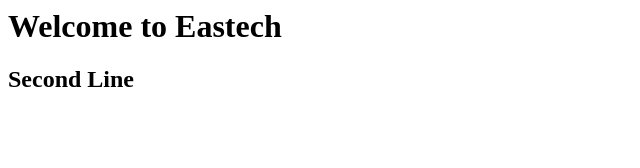
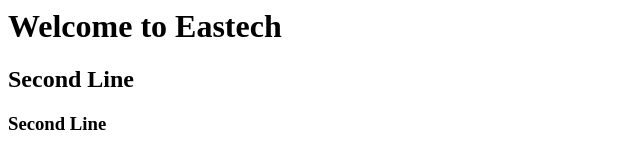
Before and after one commit to Samiakaraeen/gitclass, a plain HTML site: page index.html in a window 1280 px wide. Shown: the whole page, without its empty margins (0-640 px from the left). Drawn offline with Linux system fonts and the light colour scheme.

Commit message:
Change from GitHub

```diff
--- a/index.html
+++ b/index.html
@@ -1,4 +1,5 @@
 <Html>
     <h1>Welcome to Eastech</h1>
     <h2>Second Line</h2>
+      <h3>Second Line</h2>
 </Html>
```
